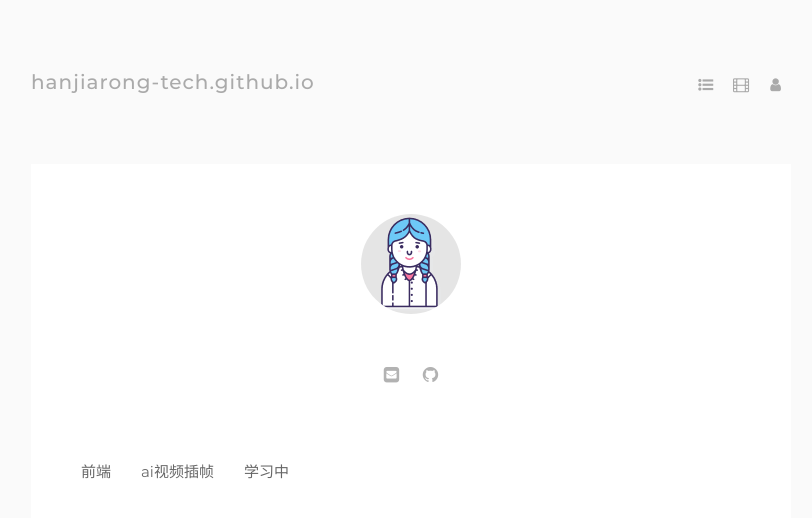
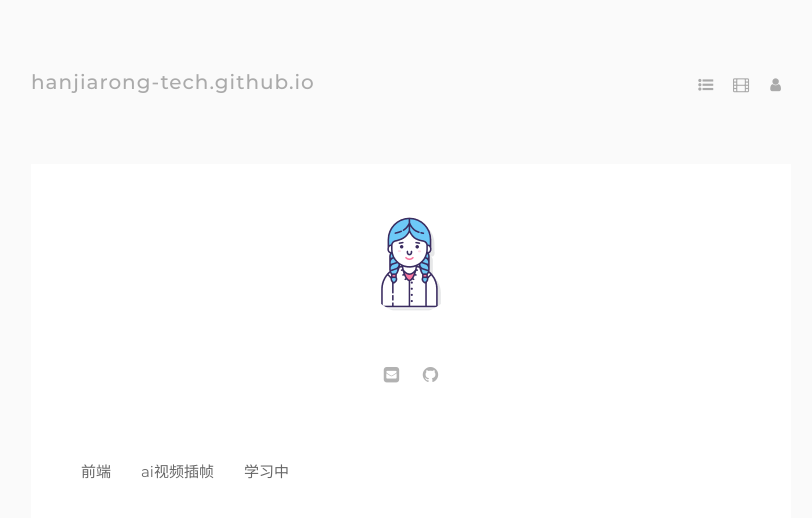
Before and after one commit to hanjiarong-tech/hanjiarong-tech.github.io, a Jekyll site: the page built from about/index.html, in a window 1280 px wide. Shown: the top 518 px of the page, without its empty margins (229-1041 px from the left). Built offline with Jekyll 4.4.1, drawn with Linux system fonts in a browser that asks for light colours.

Commit message:
修改avatar

```diff
--- a/css/main.css
+++ b/css/main.css
@@ -398,7 +398,7 @@ body {
     margin: 0 auto 50px;
     /*margin-left: 40px;*/
     border-radius: 50%;
-    background-color: rgba(0, 0, 0, 0.1);
+    background-color: rgba(255, 255, 255, 1);
 }
 
 .avatar {
```
